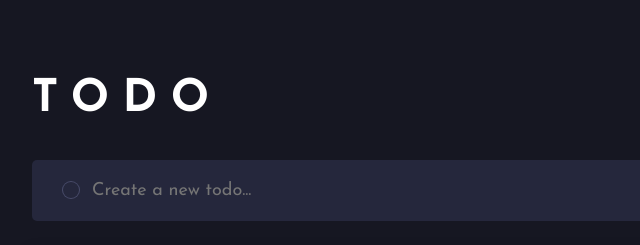
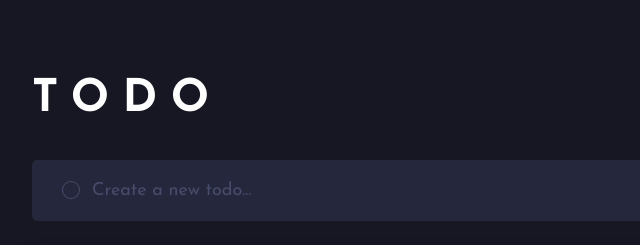
Before and after one commit to TKadyear/Todo-app-main, a website built with Vite: page src/index.html in a window 1280 px wide. Both pictures are taken after a click on the button 1002 px from the left and 99 px from the top of the page. Shown: the top 245 px of the page, 233-873 px from the left. Built offline with nearby package versions, Linux system fonts and the light colour scheme; files whose address does not match are found by name.

Commit message:
Changed the color of placeholder in the darkMode

```diff
--- a/src/css/style.css
+++ b/src/css/style.css
@@ -29,6 +29,9 @@ input {
 }
 input:focus-visible {
   outline: none;
+}
+input::placeholder {
+  color: var(--light-task-done);
 }
 p {
   margin-block-start: 0em;
@@ -333,9 +336,11 @@ body.dark-mode{
     justify-content: flex-start;
     background: var(--content-bg-dark);
   }
-  input {
+  input{
     color: var(--white);
-
+  }
+  input::placeholder {
+    color: var(--active-state);
   }
   .tools p {
     color: var(--active-state);
```
